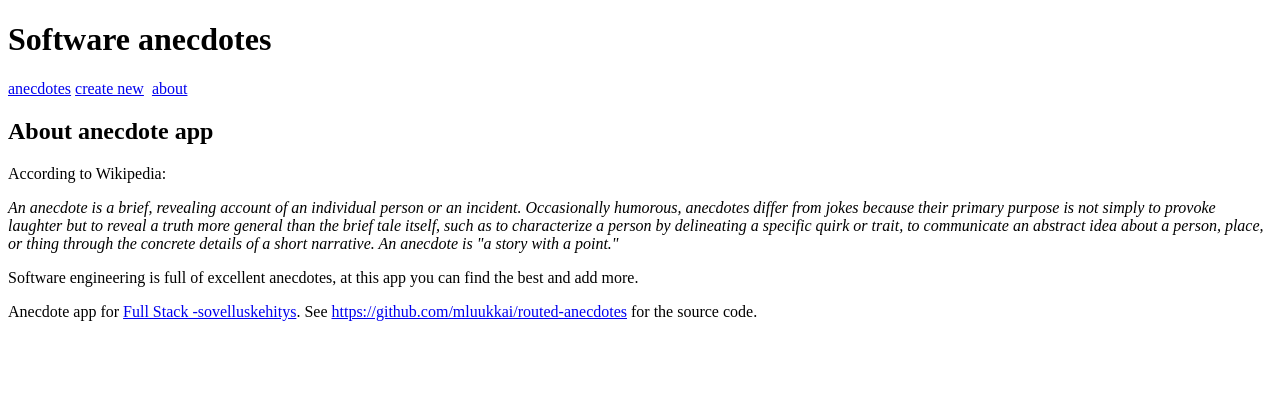
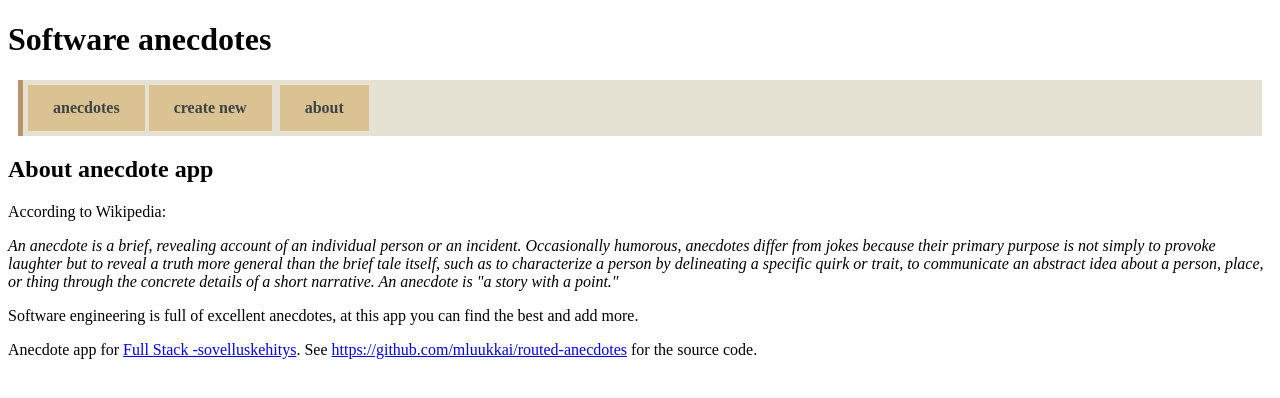
Before and after one commit to TopMak/HY_FS2018_osa6, a React (Create React App) app: page /about in a window 1280 px wide. Shown: the top 398 px of the page. Built offline with nearby package versions, Linux system fonts and the light colour scheme.

Commit message:
Teht6.19 add style to notification

```diff
--- a/src/components/Menu.js
+++ b/src/components/Menu.js
@@ -4,11 +4,29 @@ import { Link } from 'react-router-dom'
 
 const Menu = () => {
 
+  const linkButton = {
+    backgroundColor: '#dac292',
+    color: '#3e4444',
+    padding: '14px 25px',
+    textAlign: 'center',
+    textDecoration: 'none',
+    display: 'inline-block',
+  }
+
+  const menuStyle = {
+        fontWeight: 'bold',
+        margin: '10px',
+        backgroundColor: '#e6e2d3',
+        padding: '5px',
+        border: '5px none #b9936c',
+        borderLeftStyle: 'solid'
+      }
+
   return (
-    <div>
-      <Link to="/">anecdotes</Link>&nbsp;
-      <Link to="/create">create new</Link> &nbsp;
-      <Link to="/about">about</Link> &nbsp;
+    <div style={menuStyle}>
+      <Link style={linkButton} to="/">anecdotes</Link>&nbsp;
+      <Link style={linkButton} to="/create">create new</Link> &nbsp;
+      <Link style={linkButton} to="/about">about</Link> &nbsp;
     </div>
   )
 }
--- a/src/components/Notification.js
+++ b/src/components/Notification.js
@@ -10,8 +10,16 @@ const Notification = ({text}) => {
     )
   }
   else {
+    const successStyle = {
+      fontWeight: 'bold',
+      margin: '10px',
+      backgroundColor: '#b5e7a0',
+      padding: '5px',
+      border: '5px none green',
+      borderLeftStyle: 'solid'
+    }
     return (
-      <div>
+      <div style={successStyle} >
         {text}
       </div>
     )
```
